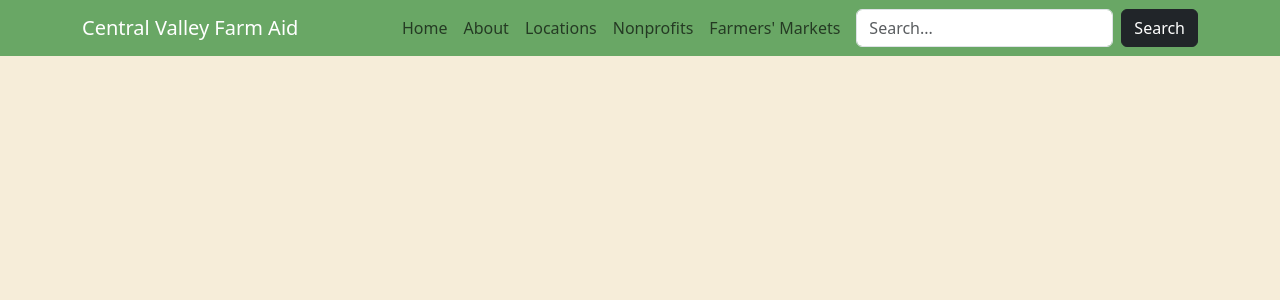
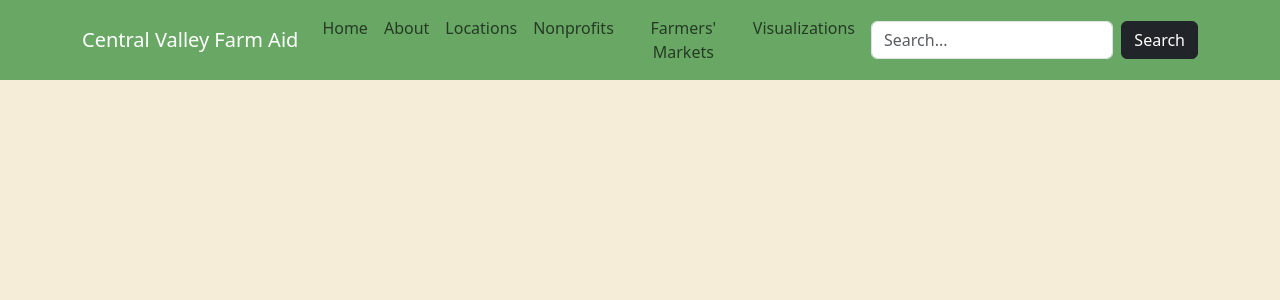
Before and after one commit to sumearthb/central-valley-farm-aid, a React (Create React App) app in the folder frontend/: page /visualizations in a window 1280 px wide. Shown: the top 300 px of the page. Built offline with nearby package versions, Linux system fonts and the light colour scheme.

Commit message:
set up visualizations tab and page - related to #104, #105

```diff
--- a/frontend/package.json
+++ b/frontend/package.json
@@ -11,6 +11,7 @@
     "@testing-library/user-event": "^13.5.0",
     "axios": "^1.5.0",
     "bootstrap": "^5.3.2",
+    "d3": "^7.8.5",
     "react": "^18.2.0",
     "react-bootstrap": "^2.8.0",
     "react-dom": "^18.2.0",
--- a/frontend/src/App.js
+++ b/frontend/src/App.js
@@ -12,6 +12,7 @@ import LocationInstance from "./pages/LocationInstance/LocationInstance";
 import FMInstance from "./pages/FMInstance/FMInstance";
 import NPInstance from "./pages/NPInstance/NPInstance";
 import Search from './pages/Search';
+import Visualizations from "./pages/Visualizations";
 
 function App() {
   return (
@@ -29,6 +30,7 @@ function App() {
             <Route path="/farmersmarkets/:id" element={<FMInstance/>} />
             <Route path="/nonprofits/:id" element={<NPInstance />} />
             <Route path="/search" element={<Search />} />
+            <Route path="/visualizations" element={<Visualizations/>} />
           </Routes>
         </div>
       </Router>
--- a/frontend/src/components/NavBar.js
+++ b/frontend/src/components/NavBar.js
@@ -45,6 +45,9 @@ function NavBar() {
             <Nav.Link href="/farmersmarkets">
               Farmers' Markets
             </Nav.Link>
+            <Nav.Link href="/visualizations">
+              Visualizations
+            </Nav.Link>
           </Nav>
           <Form className="d-flex justify-content-end" onSubmit={handleSearch}>
             <Form.Control type="search" id="searchText" placeholder="Search..."
--- /dev/null
+++ b/frontend/src/pages/Visualizations.jsx
@@ -0,0 +1,7 @@
+import * as d3 from "d3";
+
+export default function Visualizations ({
+
+}){
+
+};
```
Also changed, not shown: 1 other file (tests, documents, lock files or other folders).
